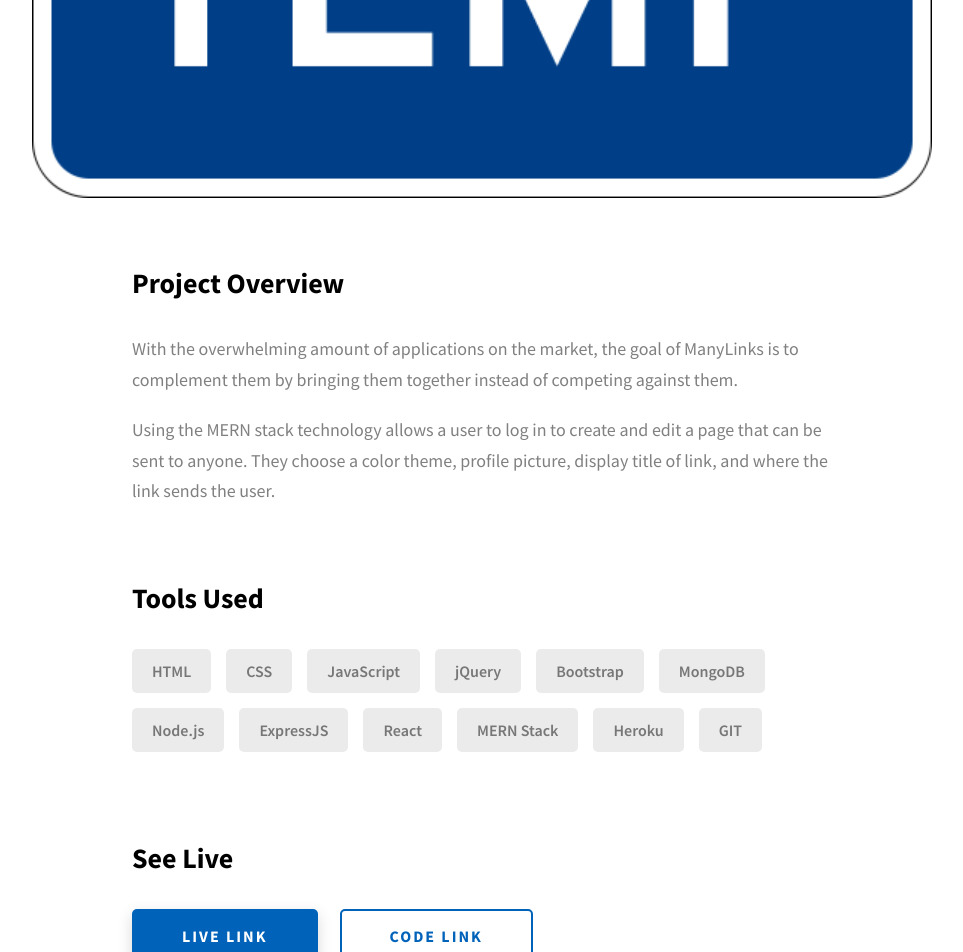
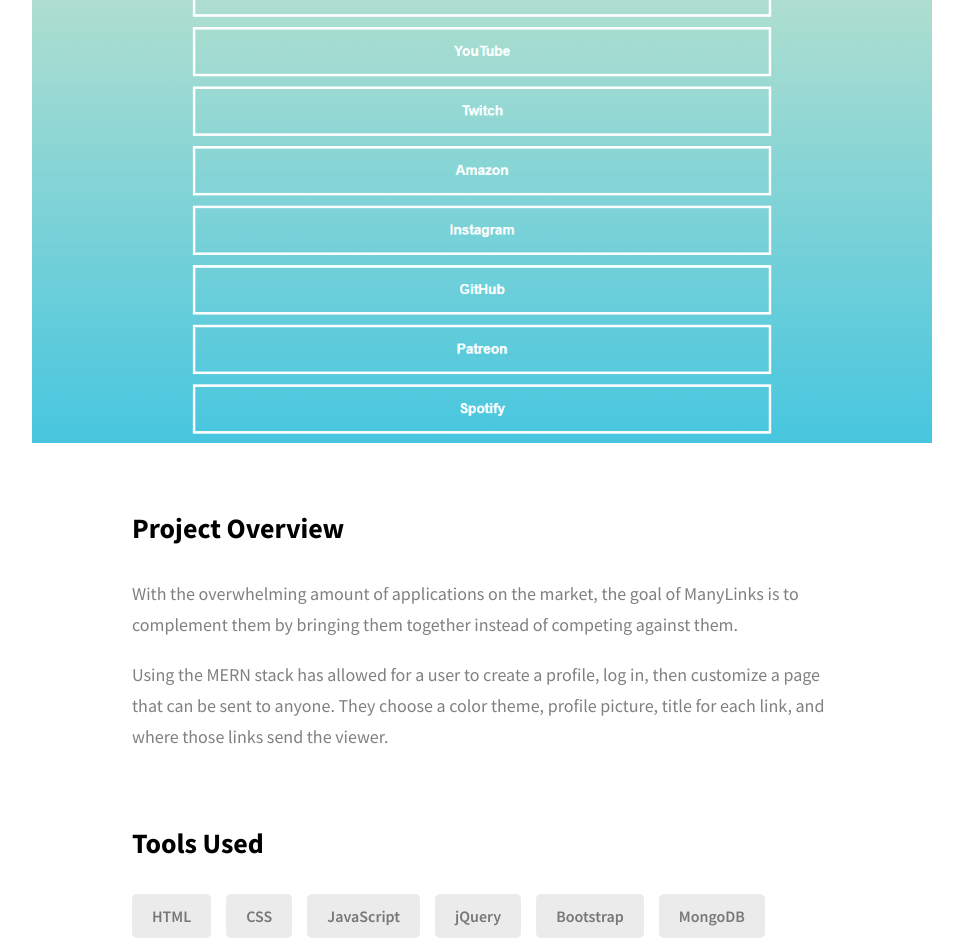
Before and after one commit to peffa/Portfolio, a website: page project-1.html in a window 1280 px wide. Shown: the part 1053-2005 px from the top of the page, without its empty margins (158-1121 px from the left). Drawn offline with Linux system fonts and the light colour scheme.

Commit message:
updated ManyLinks images

```diff
--- a/project-1.html
+++ b/project-1.html
@@ -87,7 +87,7 @@
         <div class="main-container">
             <div class="project-details__content">
                 <div class="project-details__showcase-img-cont">
-                    <img src="./assets/png/project-mockup-example.png" alt="Project Image"
+                    <img src="./assets/png/ManyLinks.png" alt="Project Image"
                         class="project-details__showcase-img" />
                 </div>
                 <div class="project-details__content-main">
@@ -98,9 +98,8 @@
                             together instead of competing against them.
                         </p>
                         <p class="project-details__desc-para">
-                            Using the MERN stack technology
-                            allows a user to log in to create and edit a page that can be sent to anyone.
-                            They choose a color theme, profile picture, display title of link, and where the link sends the user.
+                            Using the MERN stack has allowed for a user to create a profile, log in, then customize a page that can be sent to anyone.
+                            They choose a color theme, profile picture, title for each link, and where those links send the viewer.
 
                         </p>
                     </div>
@@ -116,12 +115,7 @@
                         <div class="skills__skill">Node.js</div>
                         <div class="skills__skill">ExpressJS</div>
                         <div class="skills__skill">React</div>
-                        <div class="skills__skill">MERN Stack</div>
-
                         <div class="skills__skill">Heroku</div>
-                        <div class="skills__skill">GIT</div>
-
-
                         </div>
                     </div>
                     <div class="project-details__links">
```
Also changed, not shown: index.html (+1 -1 lines), README.md, assets/png/ManyLinks (circle).png (added), assets/png/ManyLinks.PNG (added).
